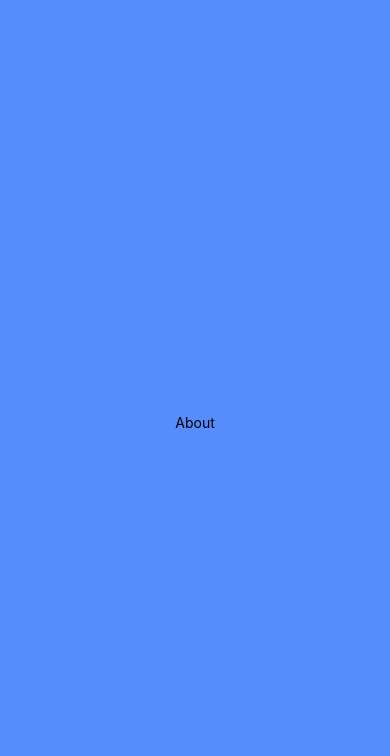
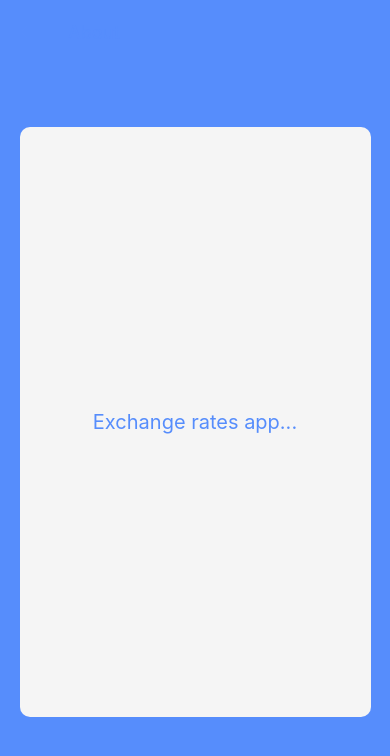
Before and after one commit to Tismont/ExchangeRateApp, a React Native app: screen /About in a window 390 px wide. Shown: the top 756 px of the page. Built offline with nearby package versions, Linux system fonts and the light colour scheme.

Commit message:
Menu file renamed, about page finished

```diff
--- a/src/components/about/About.tsx
+++ b/src/components/about/About.tsx
@@ -1,10 +1,12 @@
 import React from 'react';
-import {SafeAreaView, StyleSheet, Text} from 'react-native';
+import {SafeAreaView, StyleSheet, Text, View} from 'react-native';
 
 function About() {
   return (
     <SafeAreaView style={styles.page}>
-      <Text>About</Text>
+      <View style={styles.contentContainer}>
+        <Text style={styles.content}>Exchange rates app...</Text>
+      </View>
     </SafeAreaView>
   );
 }
@@ -15,6 +17,18 @@ const styles = StyleSheet.create({
     justifyContent: 'center',
     alignItems: 'center',
   },
+  contentContainer: {
+    backgroundColor: 'whitesmoke',
+    width: '90%',
+    height: '70%',
+    justifyContent: 'center',
+    alignItems: 'center',
+    borderRadius: 10,
+  },
+  content: {
+    fontSize: 20,
+    color: '#568dfc',
+  },
 });
 
 export default About;
--- a/src/navigation/Navigator.tsx
+++ b/src/navigation/Navigator.tsx
@@ -3,7 +3,7 @@ import React from 'react';
 import About from '../components/about/About';
 import CurrencyDetail from '../components/currencyDetail/CurrencyDetail';
 import CurrencyList from '../components/currencyList/CurrencyList';
-import Home from '../components/menu/Menu';
+import Home from '../components/home/Home';
 import {screenOptions} from './helpers';
 import {RootStackParamList} from './paramTypes';
 
```
Also changed, not shown: src/components/home/Home.tsx (renamed from src/components/menu/Menu.tsx).
